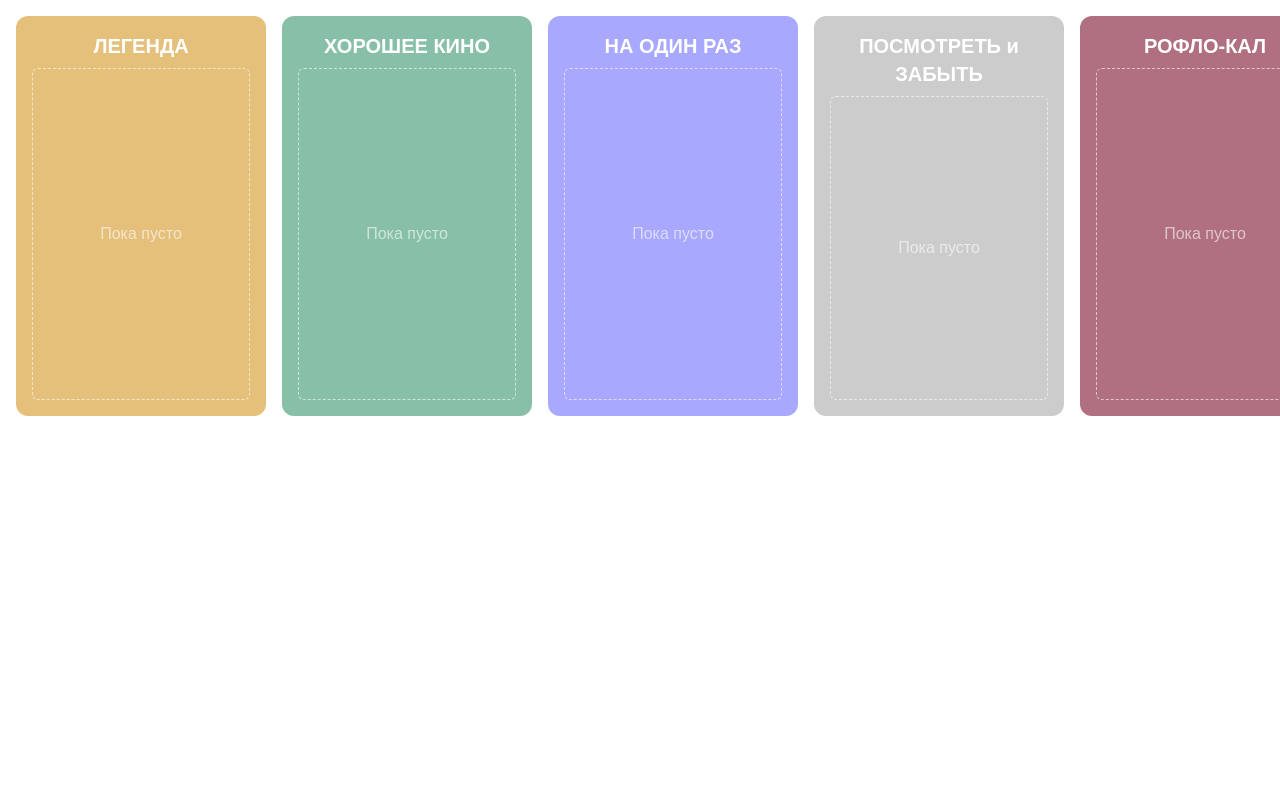
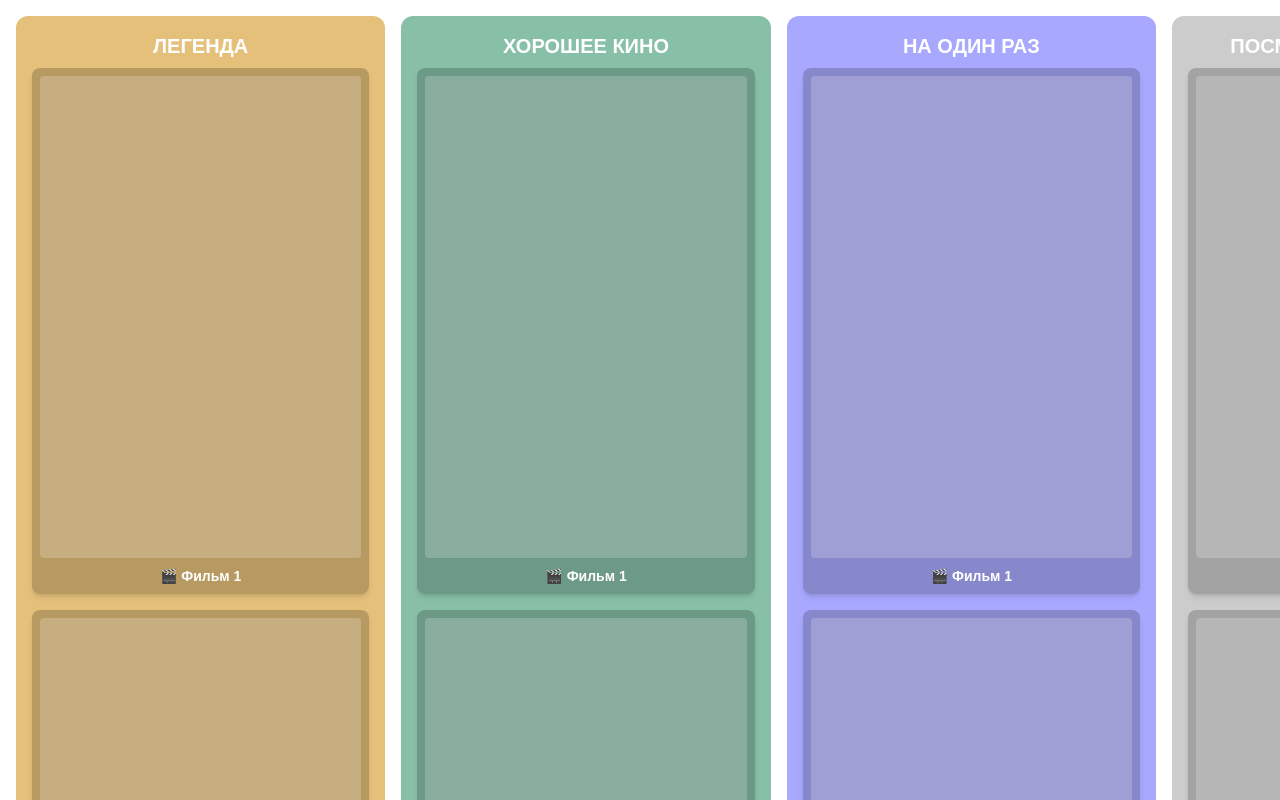
Before and after one commit to KaterMarkolt/MUIO, a Next.js app: page / in a window 1280 px wide. Shown: the top 800 px of the page. Built offline with nearby package versions, Linux system fonts and the light colour scheme.

Commit message:
Изменил макет на вертикальные колонки tier-листа

```diff
--- a/app/page.tsx
+++ b/app/page.tsx
@@ -8,18 +8,34 @@ export default function Home() {
     { title: 'ПОТРАЧЕННОГО ВРЕМЕНИ ЖАЛЬ', color: '#4B4B4B' },
   ];
 
+  const placeholderMovies = [
+    { title: 'Фильм 1' },
+    { title: 'Фильм 2' },
+    { title: 'Фильм 3' },
+  ];
+
   return (
-    <main className="p-4 overflow-x-auto scrollbar-thin">
-      <div className="flex flex-row gap-4 min-w-max">
+    <main className="p-4 overflow-x-auto">
+      <div className="grid grid-cols-6 gap-4 min-w-max">
         {tiers.map((tier) => (
           <section
             key={tier.title}
-            className="rounded-xl p-4 text-white w-[250px] min-h-[400px] flex-shrink-0 flex flex-col"
+            className="rounded-xl p-4 text-white flex flex-col items-center"
             style={{ backgroundColor: tier.color }}
           >
             <h2 className="text-xl font-bold text-center mb-2">{tier.title}</h2>
-            <div className="flex-1 border border-white border-dashed rounded-md flex items-center justify-center opacity-60">
-              <span>Пока пусто</span>
+            <div className="flex flex-col gap-4 w-full items-center">
+              {placeholderMovies.map((movie) => (
+                <div
+                  key={movie.title}
+                  className="w-full bg-black/20 p-2 rounded-lg shadow-md hover:bg-black/30 transition"
+                >
+                  <div className="aspect-[2/3] bg-white/20 rounded mb-2" />
+                  <div className="text-center text-sm font-semibold flex items-center justify-center gap-1">
+                    🎬 {movie.title}
+                  </div>
+                </div>
+              ))}
             </div>
           </section>
         ))}
```
